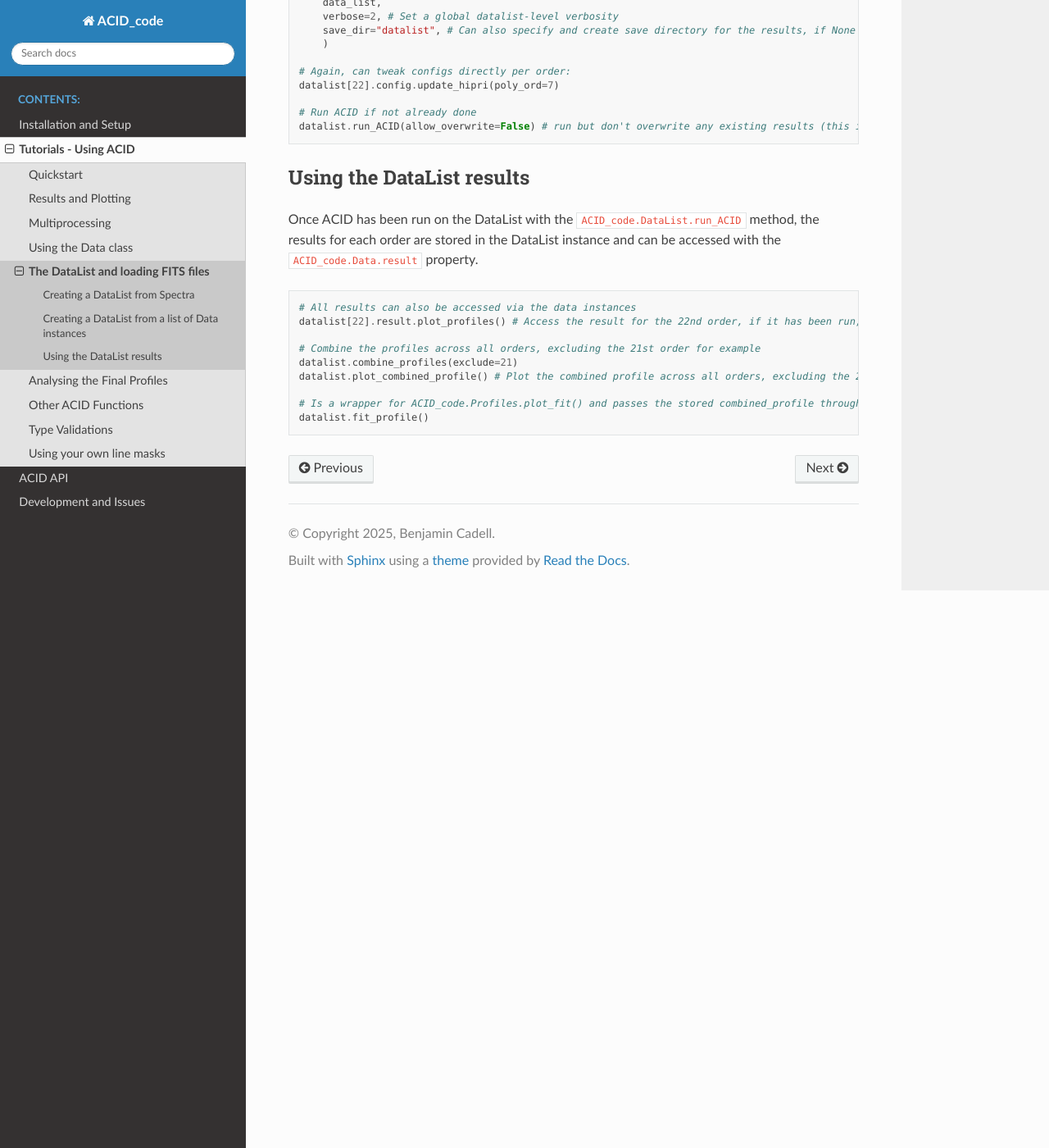
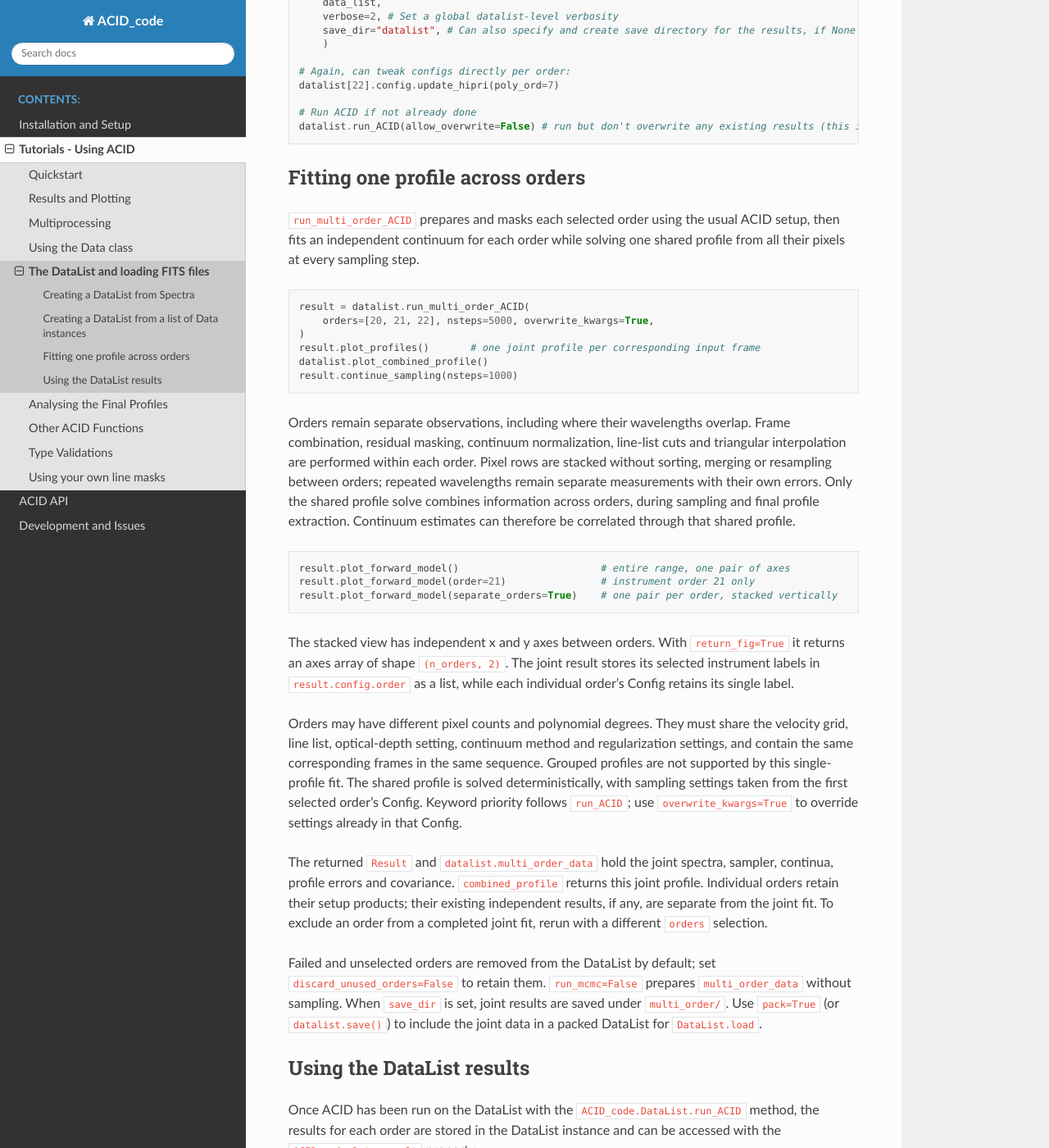
Before and after one commit to ldolan05/ACID, a Sphinx documentation site: the page built from docs/using_ACID/datalist.rst, in a window 1280 px wide and 1400 px high, scrolled down 2363 px. Shown: the whole window at 82% size. Built offline with Sphinx 7.4.7 and the Read the Docs theme 3.1.0, drawn with Linux system fonts in a browser that asks for light colours; cross-references to code outside the pages are shown as plain code.

Commit message:
Update DataList multi-order docs

```diff
--- a/docs/using_ACID/datalist.rst
+++ b/docs/using_ACID/datalist.rst
@@ -122,6 +122,63 @@ This is useful for loading in previously saved Data instances (see :ref:`data` f
     # Run ACID if not already done
     datalist.run_ACID(allow_overwrite=False) # run but don't overwrite any existing results (this is actually default)
 
+Fitting one profile across orders
+---------------------------------
+
+``run_multi_order_ACID`` prepares and masks each selected order using the usual
+ACID setup, then fits an independent continuum for each order while solving
+one shared profile from all their pixels at every sampling step.
+
+.. code-block:: python
+
+    result = datalist.run_multi_order_ACID(
+        orders=[20, 21, 22], nsteps=5000, overwrite_kwargs=True,
+    )
+    result.plot_profiles()       # one joint profile per corresponding input frame
+    datalist.plot_combined_profile()
+    result.continue_sampling(nsteps=1000)
+
+Orders remain separate observations, including where their wavelengths overlap.
+Frame combination, residual masking, continuum normalization, line-list cuts
+and triangular interpolation are performed within each order. Pixel rows are
+stacked without sorting, merging or resampling between orders; repeated
+wavelengths remain separate measurements with their own errors. Only the
+shared profile solve combines information across orders, during sampling and
+final profile extraction. Continuum estimates can therefore be correlated
+through that shared profile.
+
+.. code-block:: python
+
+    result.plot_forward_model()                        # entire range, one pair of axes
+    result.plot_forward_model(order=21)                # instrument order 21 only
+    result.plot_forward_model(separate_orders=True)    # one pair per order, stacked vertically
+
+The stacked view has independent x and y axes between orders. With
+``return_fig=True`` it returns an axes array of shape ``(n_orders, 2)``.
+The joint result stores its selected instrument labels in ``result.config.order``
+as a list, while each individual order's Config retains its single label.
+
+Orders may have different pixel counts and polynomial degrees. They must share
+the velocity grid, line list, optical-depth setting, continuum method and
+regularization settings, and contain the same corresponding frames in the
+same sequence. Grouped profiles are not supported by this single-profile fit.
+The shared profile is solved deterministically, with sampling settings taken
+from the first selected order's Config. Keyword priority follows ``run_ACID``;
+use ``overwrite_kwargs=True`` to override settings already in that Config.
+
+The returned ``Result`` and ``datalist.multi_order_data`` hold the joint
+spectra, sampler, continua, profile errors and covariance. ``combined_profile``
+returns this joint profile. Individual orders retain their setup products;
+their existing independent results, if any, are separate from the joint fit.
+To exclude an order from a completed joint fit, rerun with a different
+``orders`` selection.
+
+Failed and unselected orders are removed from the DataList by default; set
+``discard_unused_orders=False`` to retain them. ``run_mcmc=False`` prepares
+``multi_order_data`` without sampling. When ``save_dir`` is set, joint results
+are saved under ``multi_order/``. Use ``pack=True`` (or ``datalist.save()``)
+to include the joint data in a packed DataList for ``DataList.load``.
+
 Using the DataList results
 ----------------------------
 
```
